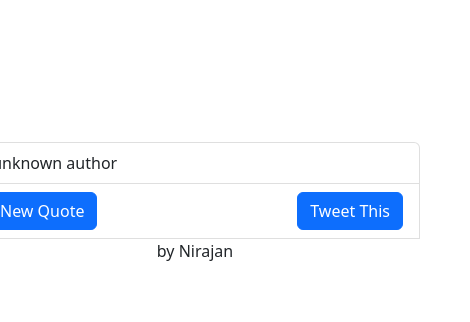
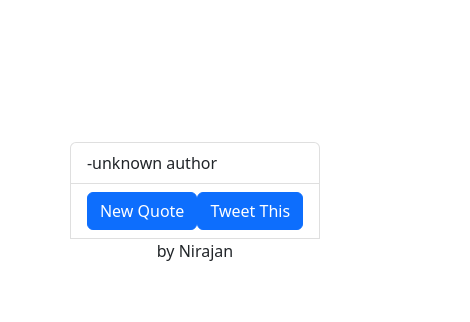
Before and after one commit to NirajanM/RandomQuoteMachine-react-freeCodeCamp, a plain HTML site: page index.html in a window 390 px wide. Shown: the part 212-534 px from the top of the page, 470 px wide, since content can reach past the window. Drawn offline with nearby package versions, Linux system fonts and the light colour scheme.

Commit message:
box-responsive

```diff
--- a/index.html
+++ b/index.html
@@ -34,7 +34,7 @@
         padding: 2.5rem 3.125rem;
       }
       .fix-pixel {
-        width: 28.125rem;
+        max-width: 28.125rem;
       }
     </style>
   </head>
```
